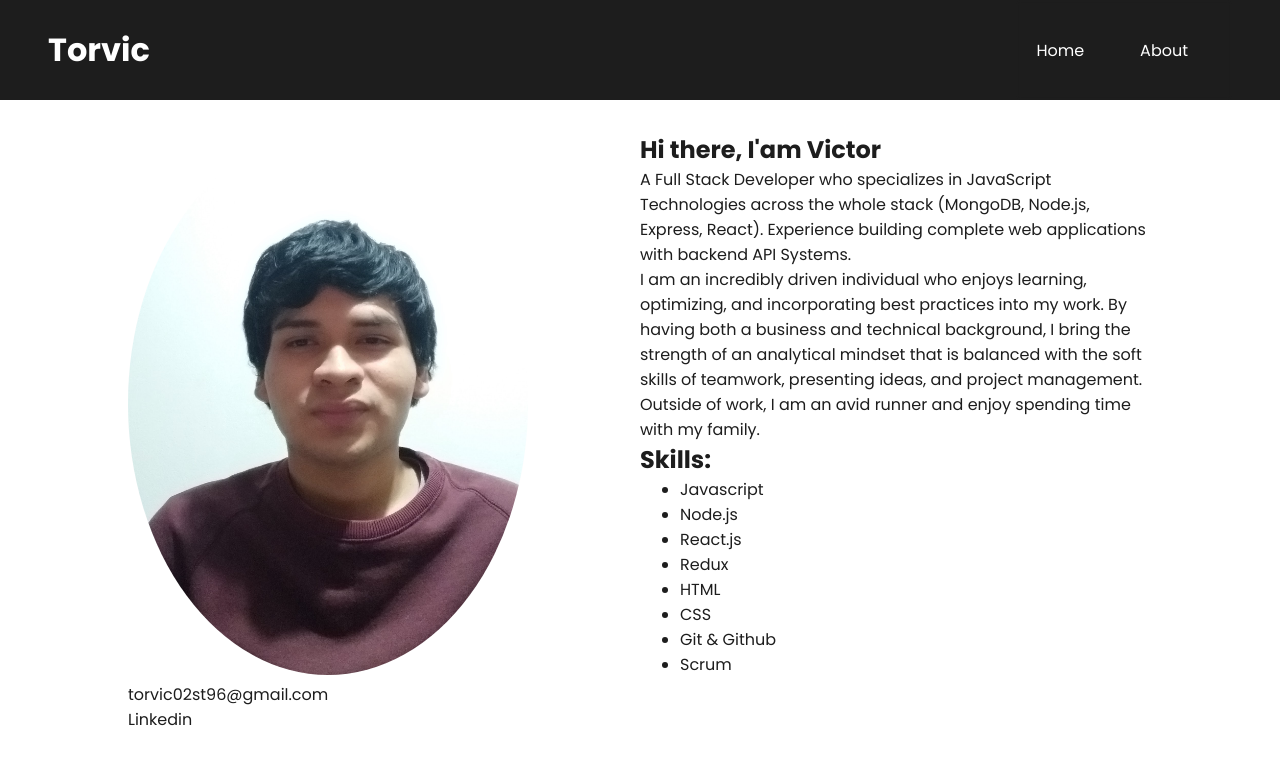
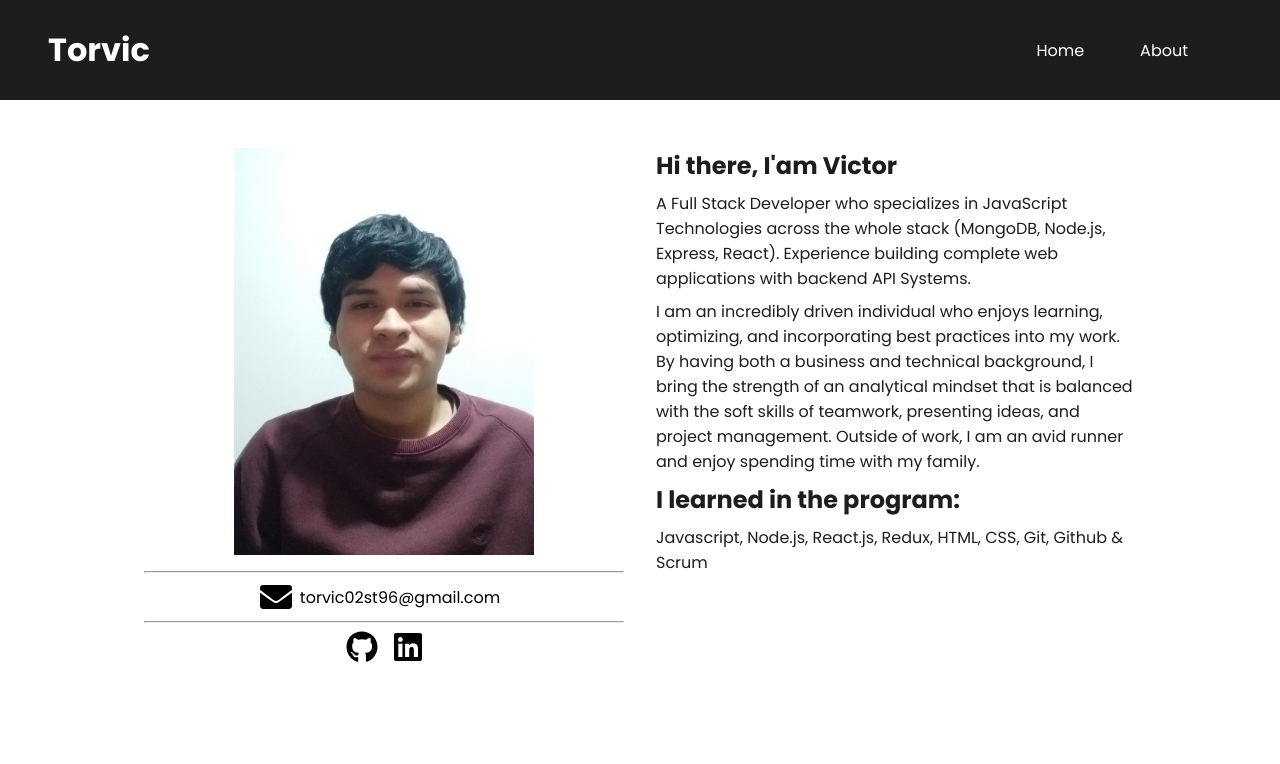
Before and after one commit to torvic/products-app, a React (Create React App) app: page /about in a window 1280 px wide. Shown: the top 764 px of the page. Built offline with nearby package versions, Linux system fonts and the light colour scheme.

Commit message:
Install fontawesome & use this in AboutPage

```diff
--- a/package.json
+++ b/package.json
@@ -3,6 +3,10 @@
   "version": "0.1.0",
   "private": true,
   "dependencies": {
+    "@fortawesome/fontawesome-svg-core": "^1.2.36",
+    "@fortawesome/free-brands-svg-icons": "^5.15.4",
+    "@fortawesome/free-solid-svg-icons": "^5.15.4",
+    "@fortawesome/react-fontawesome": "^0.1.16",
     "@testing-library/jest-dom": "^5.16.1",
     "@testing-library/react": "^12.1.2",
     "@testing-library/user-event": "^13.5.0",
--- a/src/pages/AboutPage/index.jsx
+++ b/src/pages/AboutPage/index.jsx
@@ -1,3 +1,6 @@
+import { FontAwesomeIcon } from '@fortawesome/react-fontawesome';
+import { faEnvelope } from '@fortawesome/free-solid-svg-icons';
+import { faGithub, faLinkedin } from '@fortawesome/free-brands-svg-icons';
 import Container from '../../common/Container';
 import styles from './index.module.scss';
 
@@ -12,23 +15,46 @@ const AboutPage = () => (
             alt="victor"
           />
         </figure>
-        <div>
-          <img src="" alt="" />
-          <span>torvic02st96@gmail.com</span>
+        <hr />
+        <div className={styles.about__email}>
+          <a
+            className={styles.about__link}
+            href="mailto:torvic02st96@gmail.com"
+          >
+            <FontAwesomeIcon icon={faEnvelope} size="2x" />
+            <span className={styles.about__text_spaceSides}>
+              torvic02st96@gmail.com
+            </span>
+          </a>
         </div>
-        <div>
-          <img src="" alt="" />
-          <span>Linkedin</span>
+        <hr />
+        <div className={styles.about__social}>
+          <a
+            className={styles.about__link}
+            href="https://github.com/torvic"
+            target="_blank"
+            rel="noreferrer"
+          >
+            <FontAwesomeIcon icon={faGithub} size="2x" />
+          </a>
+          <a
+            className={styles.about__link}
+            href="https://www.linkedin.com/in/victor-salcedo-turpo-3171ab12a/"
+            target="_blank"
+            rel="noreferrer"
+          >
+            <FontAwesomeIcon icon={faLinkedin} size="2x" />
+          </a>
         </div>
       </div>
       <div className={styles.about__info}>
-        <h2>Hi there, I&apos;am Victor</h2>
-        <p>
+        <h2 className={styles.about__title}>Hi there, I&apos;am Victor</h2>
+        <p className={styles.about__text}>
           A Full Stack Developer who specializes in JavaScript Technologies
           across the whole stack (MongoDB, Node.js, Express, React). Experience
           building complete web applications with backend API Systems.
         </p>
-        <p>
+        <p className={styles.about__text}>
           I am an incredibly driven individual who enjoys learning, optimizing,
           and incorporating best practices into my work. By having both a
           business and technical background, I bring the strength of an
@@ -36,17 +62,10 @@ const AboutPage = () => (
           presenting ideas, and project management. Outside of work, I am an
           avid runner and enjoy spending time with my family.
         </p>
-        <h2>Skills:</h2>
-        <ul>
-          <li>Javascript</li>
-          <li>Node.js</li>
-          <li>React.js</li>
-          <li>Redux</li>
-          <li>HTML</li>
-          <li>CSS</li>
-          <li>Git & Github</li>
-          <li>Scrum</li>
-        </ul>
+        <h2 className={styles.about__title}>I learned in the program:</h2>
+        <p className={styles.about__text}>
+          Javascript, Node.js, React.js, Redux, HTML, CSS, Git, Github & Scrum
+        </p>
       </div>
     </div>
   </Container>
--- a/src/pages/AboutPage/index.module.scss
+++ b/src/pages/AboutPage/index.module.scss
@@ -1,14 +1,55 @@
 .about {
   margin: 32px 0;
   display: flex;
+  flex-wrap: wrap;
   &__picture {
+    padding: 16px;
     flex: 1;
   }
+  &__figure {
+    display: flex;
+    align-items: center;
+    justify-content: center;
+    padding-bottom: 16px;
+  }
+  &__title {
+    padding-bottom: 8px;
+  }
+  &__text {
+    padding-bottom: 8px;
+    &_spaceSides {
+      padding: 0 8px;
+    }
+  }
   &__image {
-    max-width: 400px;
-    border-radius: 50%;
+    max-width: 300px;
   }
   &__info {
+    padding: 16px;
     flex: 1;
   }
+  &__email {
+    padding: 8px 0;
+  }
+  &__social {
+    display: flex;
+    align-items: center;
+    justify-content: center;
+    padding: 8px 0;
+  }
+  &__link {
+    padding: 0 8px;
+    display: flex;
+    align-items: center;
+    justify-content: center;
+    text-decoration: none;
+    color: #000;
+  }
+  &__skills {
+    display: flex;
+    flex-wrap: wrap;
+    li {
+      padding-left: 32px;
+    }
+  }
 }
```
Also changed, not shown: 1 other file (tests, documents, lock files or other folders).
